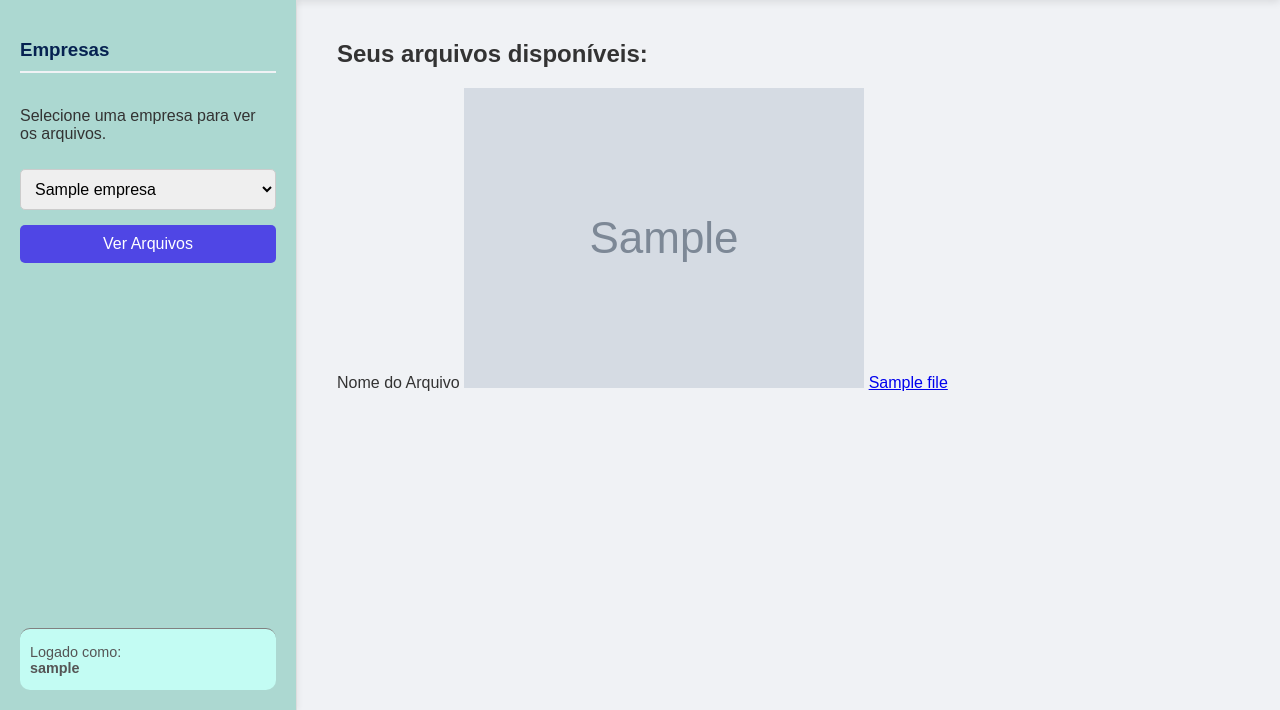
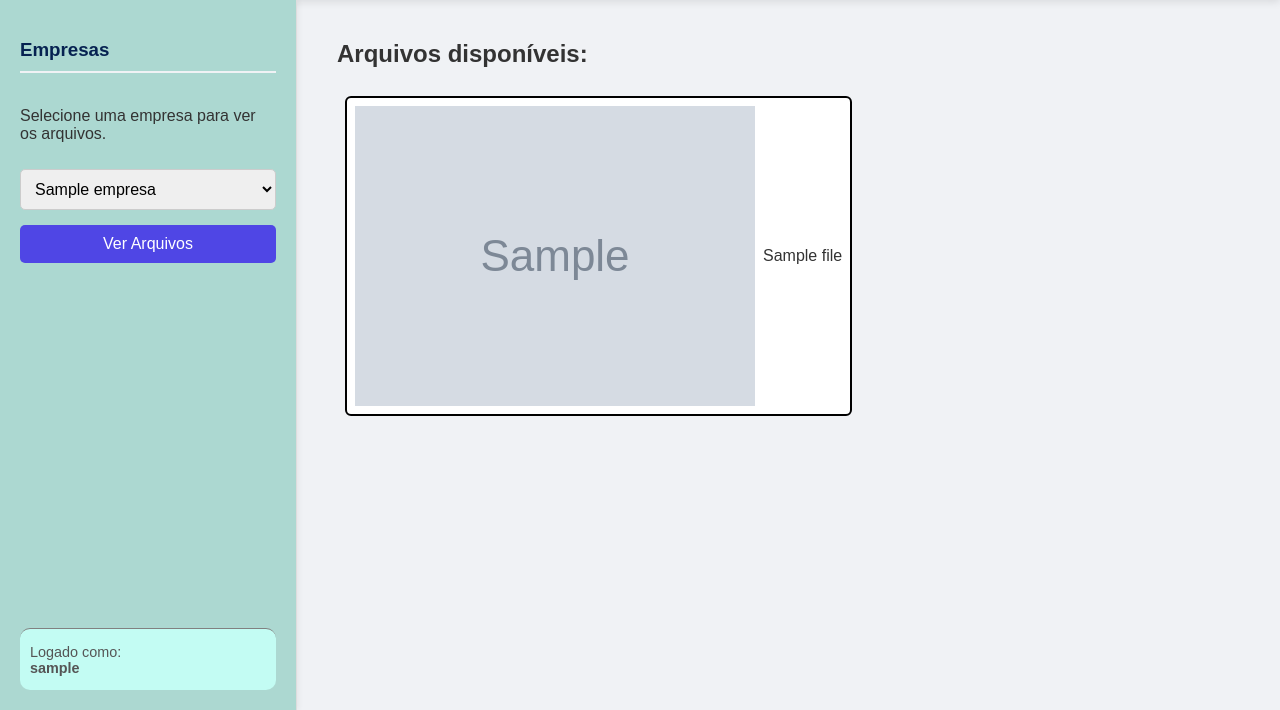
Before and after one commit to sergioguimas/geti-contabil, a Flask app: template templates/dashboard.html in a window 1280 px wide. Shown: the part 92-802 px from the top of the page. Run offline with Flask 3, Linux system fonts and the light colour scheme; the template is opened without the code that fills it: most values are stand-ins (such as "Sample title", 1, 10 or a date in 2020); grey boxes marked "Sample" are stand-in pictures.

Commit message:
Estilização dos arquivos na dashboard

```diff
--- a/static/css/dashboard.css
+++ b/static/css/dashboard.css
@@ -144,10 +144,21 @@ header {
     padding: 20px 40px;
 }
 
-.arquivos-container {
-    margin-top: 20px;
-    background-color: white;
-    padding: 30px;
-    border-radius: 8px;
-    box-shadow: 0 2px 8px rgba(0,0,0,0.08);
+.tabela_drive{
+    display: flex;
+    flex-wrap: wrap;
+    gap: 15px;
+    padding: 8px;
 }
+
+.tabela_drive a{
+    display: flex;
+    align-items: center;
+    gap: 8px;
+    padding: 8px;
+    border: 2px solid #000;
+    border-radius: 6px;
+    text-decoration: none;
+    color: inherit;
+    background-color: #fff;
+}
--- a/templates/dashboard.html
+++ b/templates/dashboard.html
@@ -59,28 +59,20 @@
 
         <main class="conteudo-principal">
             {% if files %}
-            <h2>Seus arquivos disponíveis:</h2>
-            <thead>
-                <tr>
-                    <th>Nome do Arquivo</th>
-                </tr>
-            </thead>
-            <tbody>
+            <h2>Arquivos disponíveis:</h2>
+            <div class="tabela_drive">
                 {% for file in files %}
-                <tr>
-                    <td style="padding: 8px;">
-                        <img src="{{ file.iconLink}}">
-                        {% if file.mimeType == 'application/vnd.google-apps.folder'%}
-                            <a href="{{ url_for('dashboard', folder_id=file.id) }}">{{ file.name}}</a>
-
-                        {% else %}
-                            <a href="{{ file.webViewLink }}" target="_blank">{{ file.name }}</a>
-
-                        {% endif %}
-                    </td>
-                </tr>
+                <a
+                {% if file.mimeType == 'application/vnd.google-apps.folder'%}
+                    href="{{ url_for('dashboard', folder_id=file.id) }}"
+                {% else %}
+                    href="{{ file.webViewLink }}" target="_blank"
+                {% endif %}
+                >
+                    <img src="{{ file.iconLink}}">
+                    <span>{{ file.name}}</span> </a>
                 {% endfor %}
-            </tbody>
+            </div>
             {% else %}
                 <h2>Arquivos da Empresa</h2>
                 <p>Nenhum arquivo encontrado no momento.</p>
```
Also changed, not shown: static/css/admin.css (line endings or trailing spaces), 3 other files.
